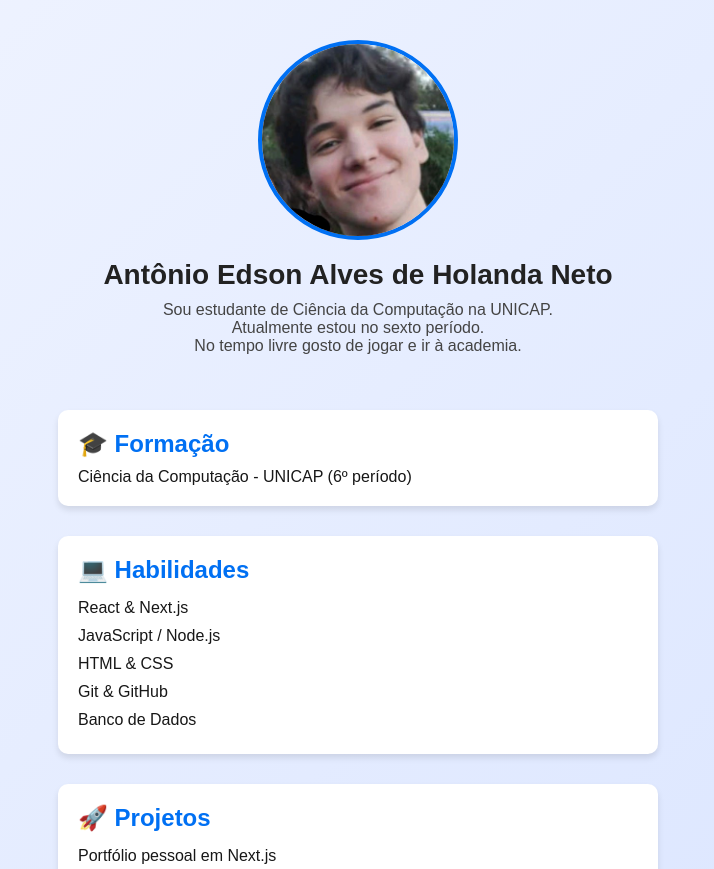
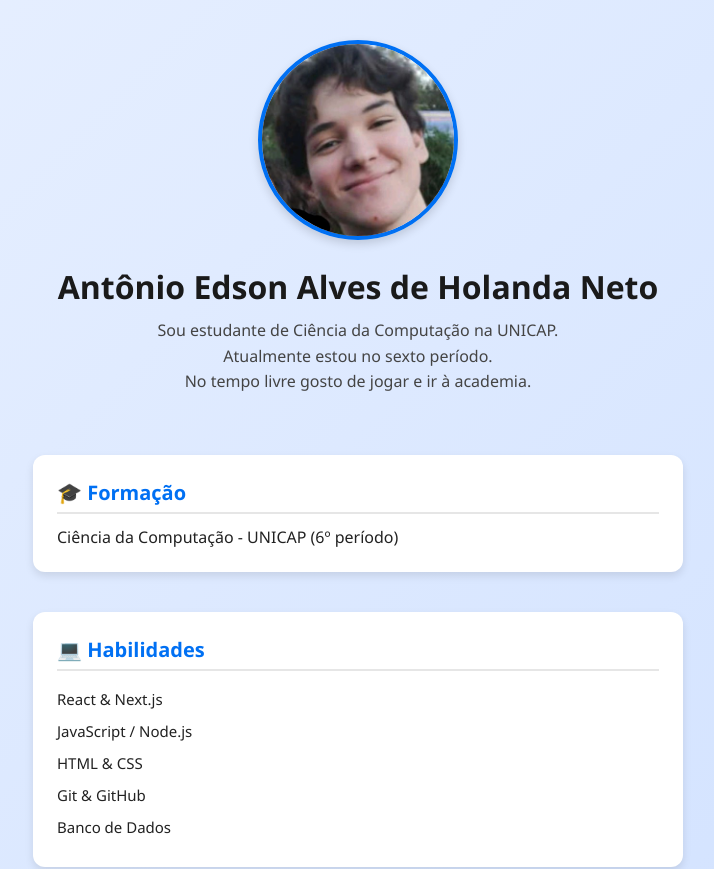
Before and after one commit to PheonixEdson/PWM, a Next.js app in the folder pwm/: page / in a window 1280 px wide. Shown: the top 869 px of the page, without its empty margins (282-996 px from the left). Built offline with nearby package versions, Linux system fonts and the light colour scheme.

Commit message:
Update page.module.css

```diff
--- a/pwm/app/page.module.css
+++ b/pwm/app/page.module.css
@@ -2,12 +2,14 @@
   display: flex;
   flex-direction: column;
   align-items: center;
-  padding: 40px;
-  font-family: Arial, sans-serif;
-  background: linear-gradient(135deg, #f0f4ff, #d9e4ff);
+  padding: 40px 20px;
+  font-family: "Segoe UI", Arial, sans-serif;
+  background: linear-gradient(135deg, #e8f0ff, #cddfff);
   min-height: 100vh;
+  color: #222;
 }
 
+/* Seção do perfil */
 .profile {
   text-align: center;
   margin-bottom: 40px;
@@ -16,51 +18,70 @@
 .avatar {
   border-radius: 50%;
   border: 4px solid #0070f3;
+  box-shadow: 0 4px 10px rgba(0, 0, 0, 0.15);
 }
 
 .title {
-  font-size: 28px;
-  margin: 15px 0 10px;
-  color: #222;
+  font-size: 32px;
+  margin: 20px 0 10px;
+  color: #1a1a1a;
+  font-weight: bold;
 }
 
 .bio {
   font-size: 16px;
+  line-height: 1.6;
   color: #444;
-  max-width: 500px;
+  max-width: 550px;
   margin: 0 auto;
 }
 
+/* Caixas de conteúdo */
 .section {
   width: 100%;
-  max-width: 600px;
-  background: white;
-  padding: 20px;
-  margin: 15px 0;
-  border-radius: 10px;
-  box-shadow: 0 4px 6px rgba(0, 0, 0, 0.1);
+  max-width: 650px;
+  background: #fff;
+  padding: 24px;
+  margin: 20px 0;
+  border-radius: 12px;
+  box-shadow: 0 4px 8px rgba(0, 0, 0, 0.1);
+  transition: transform 0.2s ease, box-shadow 0.2s ease;
+}
+
+.section:hover {
+  transform: translateY(-2px);
+  box-shadow: 0 6px 12px rgba(0, 0, 0, 0.15);
 }
 
 .section h2 {
   color: #0070f3;
-  margin-bottom: 10px;
+  margin-bottom: 12px;
+  font-size: 20px;
+  border-bottom: 2px solid #e6e6e6;
+  padding-bottom: 6px;
 }
 
+/* Listas */
 .section ul {
   list-style-type: none;
   padding: 0;
+  margin: 0;
 }
 
 .section ul li {
-  padding: 5px 0;
+  padding: 6px 0;
+  font-size: 15px;
 }
 
+/* Links */
 .link {
   color: #0070f3;
   font-weight: bold;
   text-decoration: none;
+  transition: color 0.2s ease;
 }
 
 .link:hover {
   text-decoration: underline;
+  color: #0056b3;
 }
```
